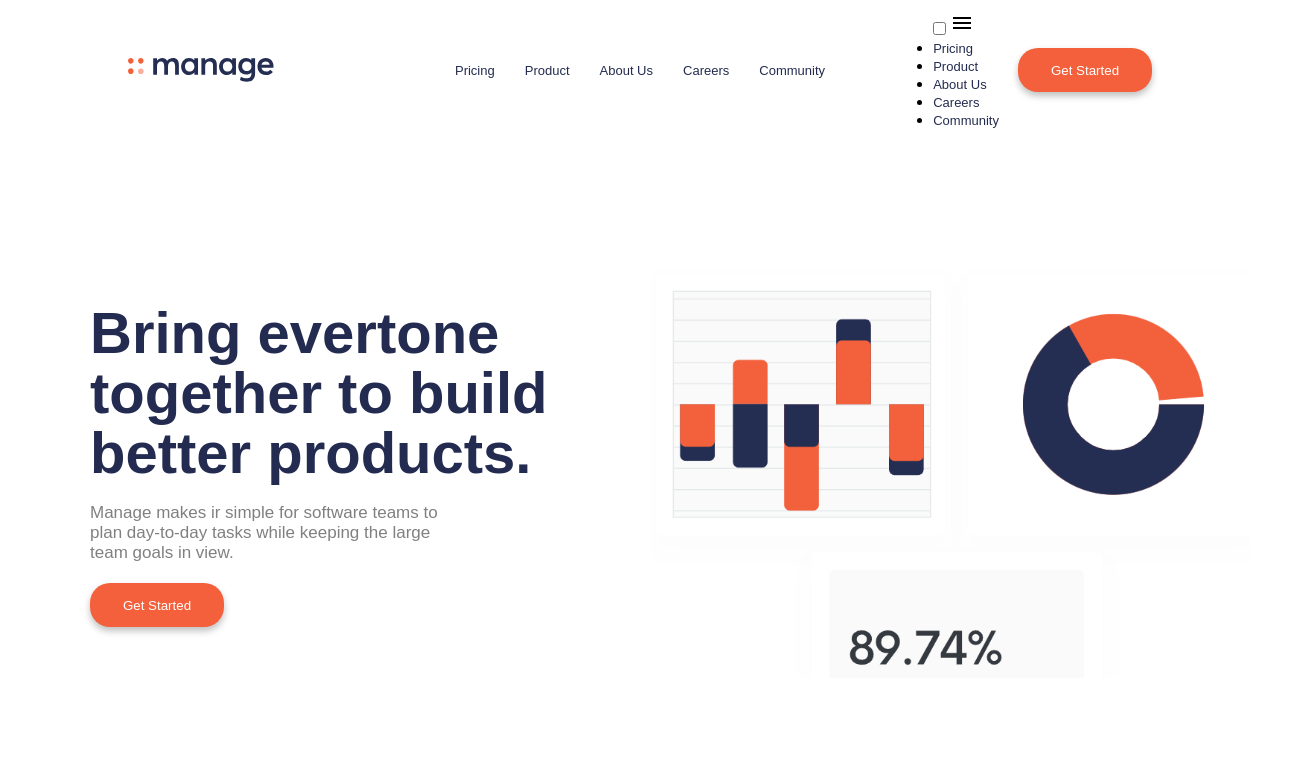
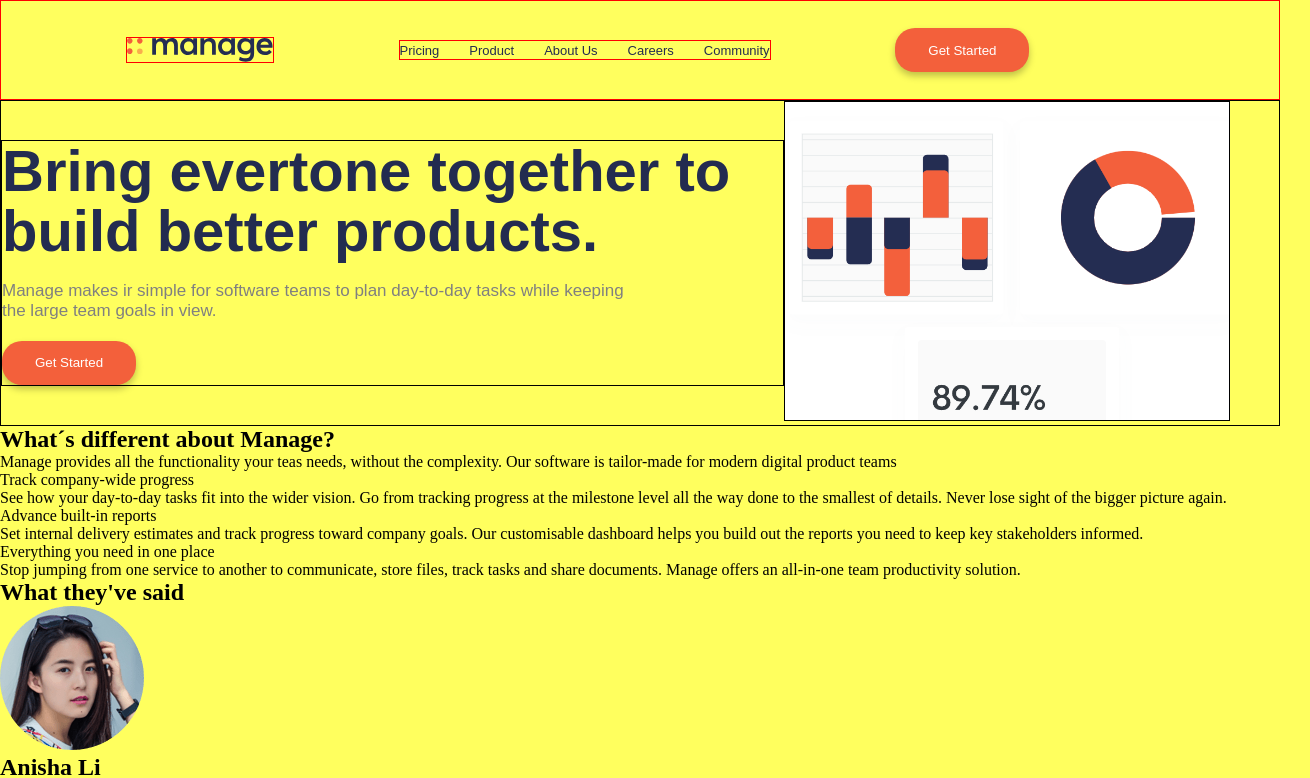
Before and after one commit to edelcastano/Front-End-I-Examen-Practico-Final, a plain HTML site: page index.html in a window 1280 px wide. Shown: the top 778 px of the page, 1310 px wide, since content can reach past the window. Drawn offline with Linux system fonts and the light colour scheme; a web font is replaced by a local one.

Commit message:
Lo desarmé de nuevo, empecé, pero llevo mejor orden

```diff
--- a/css/style.css
+++ b/css/style.css
@@ -17,36 +17,39 @@
   background: var(--color-one);
 }
 
+.body{
+  border: solid 1px black;
+}
+
 .header {
   width: 100%;
-  height: 140px;
   display: flex;
-  flex-direction: row;
+  flex-direction: flex;
   flex-wrap: wrap;
-  justify-content: space-around;
+  justify-content: space-evenly;
   align-content: center;
   align-items: center;
   list-style: none;
-  gap: 90px;
-  position: relative;
+  border: 1px red solid;
+  height: 100px;
 }
+
 .header__logo {
-  position: absolute;
-  left: 10%;
+  border: 1px red solid;
 }
 
 .header__list {
   display: flex;
   flex-direction: row;
   flex-wrap: wrap;
-  justify-content: center;
+  justify-content: space-between;
   align-content: center;
   align-items: center;
   list-style: none;
   gap: 30px;
-  position: absolute;
+  border: 1px red solid;
 }
-.header__list__text {
+.header__list a{
   text-decoration: none;
   color: var(--color-two);
   font-family: "Be Vietnam", sans-serif;
@@ -54,70 +57,13 @@
   font-size: 13px;
 }
 
-.header__list__text:hover {
+.header__list a:hover {
   text-decoration: underline;
   cursor: pointer;
   color: var(--color-two);
   opacity: 50%;
 }
-.header__list__button {
-  width: 134px;
-  height: 44px;
-  border-radius: 20px;
-  color: white;
-  background-color: var(--color-one);
-  border: none;
-  box-shadow: 0px 4px 7px rgba(0, 0, 0, 0.25);
-  font-family: "Be Vietnam", sans-serif;
-  position: absolute;
-  right: 10%;
-  top: 50%;
-  transform: translateY(-50%);
-}
-
-.header__list__button:hover {
-  text-decoration: underline;
-  cursor: pointer;
-  opacity: 50%;
-}
-
-.header__list__button::selection {
-  background-color: var(--color-two);
-}
-
-.main__section1 {
-  display: flex;
-  flex-direction: row;
-  justify-content: center;
-  align-content: center;
-  align-items: center;
-  width: 100%;
-  height: 650px;
-}
-.section1__left {
-  display: flex;
-  flex-direction: column;
-  gap: 20px;
-}
-
-.section1__left__title {
-  color: var(--color-two);
-  font-family: "Be Vietnam", sans-serif;
-  font-weight: 700;
-  font-size: 58px;
-  line-height: 60px;
-  width: 500px;
-}
-
-.section1__left__sentence {
-  color: var(--color-three);
-  font-family: "Be Vietnam", sans-serif;
-  font-weight: 500;
-  font-size: 17px;
-  width: 380px;
-}
-
-.section1__left__button {
+.header__link button{
   width: 134px;
   height: 44px;
   border-radius: 20px;
@@ -128,21 +74,90 @@
   font-family: "Be Vietnam", sans-serif;
 }
 
-.section1__left__button:hover {
+.header__link button:hover {
   text-decoration: underline;
   cursor: pointer;
   opacity: 50%;
 }
 
-.section1__left__button::selection {
+.header__link button::selection {
   background-color: var(--color-two);
 }
 
-.class__section1__left__image img {
-  width: 600px;
-  margin: 10% 10%;
+
+.header__menu i{
+  font-size: 50px;
+
+}
+.header__menu i:hover {
+  background: rgba(0, 0, 0, 0.25);
+  cursor: pointer;
+  color: var(--color-two);
 }
 
+
+
+.main__section1{
+  display: flex;
+  flex-direction: row;
+  justify-content: space-evenly;
+  align-content: center;
+  align-items: center;
+  width: 100%;
+  border: solid 1px black;
+}
+.main__section1__left {
+  display: flex;
+  flex-direction: column;
+  align-items: flex-start;
+  gap: 20px;
+  width: 100%;
+  border: solid 1px black;
+}
+
+.main__section1__left h1{
+  color: var(--color-two);
+  font-family: "Be Vietnam", sans-serif;
+  font-weight: 700;
+  font-size: 58px;
+  line-height: 60px;
+  width: 100%;
+}
+
+.main__section1__left p {
+  color: var(--color-three);
+  font-family: "Be Vietnam", sans-serif;
+  font-weight: 500;
+  font-size: 17px;
+  width: 80%;
+}
+
+.main__section1__left button{
+  width: 134px;
+  height: 44px;
+  border-radius: 20px;
+  color: white;
+  background-color: var(--color-one);
+  border: none;
+  box-shadow: 0px 4px 7px rgba(0, 0, 0, 0.25);
+  font-family: "Be Vietnam", sans-serif;
+}
+
+.main__section1__left button:hover {
+  text-decoration: underline;
+  cursor: pointer;
+  opacity: 50%;
+}
+
+.main__section1__left button::selection {
+  background-color: var(--color-two);
+}
+
+.main__section1 img{
+  width: 90%;
+  border: solid 1px black;
+}
+/*
 .main__section2 {
   display: flex;
   flex-direction: row;
@@ -514,80 +529,79 @@ ol li:before {
   font-size: 12px;
 }
 
-@media (max-width: 450px) {
-  .header__menu {
-    position: absolute;
-    right: 10%;
-    top: 50px;
+
+*/
+
+@media (min-width: 769px) {
+  body{
+    background-color: rgba(255, 255, 0, 0.63);
   }
 
-  .header__list {
+  .header__menu i{
     display: none;
   }
 
-  .header__list__button {
+
+}
+
+
+@media (max-width: 768px) {
+  body{
+    background-color:rgba(231, 19, 19, 0.959);
+  }
+  .header__list{
+    display: none;
+  }
+  .header__link button{
     display: none;
   }
 
-  .header__list2 {
-    display: flex;
-    flex-direction: column;
-    justify-content: center;
-    align-content: center;
-    align-items: start;
-    list-style: none;
-    display: none;
-    position: absolute;
-    right: 50%;
+  .main__section1{
+    flex-direction: column-reverse;
+
+    text-align: center;
+  }
+  .main__section1__left{
+    align-items: center;
+  }
+  .main__section1__left h1{
+    text-align: center;
+    font-size: 50px;
+  }
+  .main__section1__left p{
+    text-align: center;
   }
 
-  .menu {
-    width: 30px;
-    height: 30px;
+
+}
+
+
+@media (max-width: 460px) {
+  body{
+    background-color: rgba(91, 165, 88, 0.322);
   }
-  .menu:hover {
-    background: rgba(0, 0, 0, 0.25);
-  }
-
-  #btn-menu {
+  .header__list{
     display: none;
   }
 
-  #btn-menu:checked ~ .header__list2 {
-    display: inline-table;
+  .header__link button{
+    display: none;
   }
-  main {
-    border: 1px red solid;
+
+  .main__section1{
+    flex-direction: column-reverse;
+    text-align: center;
   }
-  .main__section1 {
-    flex-direction: column-reverse;
+  .main__section1__left{
     align-items: center;
-    align-content: center;
     width: 100%;
   }
+  .main__section1__left h1{
+    text-align: center;
+    font-size: 40px;
 
-  .class__section1__left__image img {
-    width: 100%;
-    margin: 0% 0%;
-    margin-top: 10%;
-    border: 3px solid yellow;
   }
-  .main {
-    border: solid 2px blue;
-  }
-  .section1__left {
-    width: 100%;
-    align-items: center;
-    align-content: center;
-    border: solid 3px black;
-  }
-  .section1__left__title {
-    font-size: 3rem;
-    width: 100%;
-    text-align: center;
-  }
-  .section1__left__sentence {
-    width: 100%;
+  .main__section1__left p{
     text-align: center;
   }
 }
--- a/index.html
+++ b/index.html
@@ -6,85 +6,45 @@
     <meta name="viewport" content="width=device-width, initial-scale=1.0" />
     <title>Trabajo Final Front End</title>
     <link href="css/style.css" rel="stylesheet" />
+    <link rel="stylesheet" href="https://use.fontawesome.com/releases/v5.8.1/css/all.css" integrity="sha384-50oBUHEmvpQ+1lW4y57PTFmhCaXp0ML5d60M1M7uH2+nqUivzIebhndOJK28anvf" crossorigin="anonymous">
   </head>
-  <body class="body">
+  <body>
     <header class="header">
       <img src="/images/logo.svg" alt="Logo" class="header__logo" />
 
       <ul class="header__list">
-        <li>
-          <a href="" target="_blank" class="header__list__text">Pricing</a>
-        </li>
-        <li>
-          <a href="" target="_blank" class="header__list__text">Product</a>
-        </li>
-        <li>
-          <a href="" target="_blank" class="header__list__text">About Us</a>
-        </li>
-        <li>
-          <a href="" target="_blank" class="header__list__text">Careers</a>
-        </li>
-        <li>
-          <a href="" target="_blank" class="header__list__text">Community</a>
-        </li>
+        <li><a href="" target="_blank">Pricing</a></li>
+        <li><a href="" target="_blank">Product</a></li>
+        <li><a href="" target="_blank">About Us</a></li>
+        <li><a href="" target="_blank">Careers</a></li>
+        <li><a href="" target="_blank">Community</a></li>
       </ul>
-      <a href="" target="_blank"
-        ><button class="header__list__button">Get Started</button></a
-      >
 
-      <div class="header__menu">
-        <input type="checkbox" id="btn-menu" />
-        <label for="btn-menu"
-          ><svg
-            xmlns="http://www.w3.org/2000/svg"
-            height="24px"
-            viewBox="0 0 24 24"
-            width="24px"
-            fill="#000000"
-            class="menu"
-          >
-            <path d="M0 0h24v24H0z" fill="none" />
-            <path d="M3 18h18v-2H3v2zm0-5h18v-2H3v2zm0-7v2h18V6H3z" /></svg
-        ></label>
-        <ul class="header__list2">
-          <li>
-            <a href="" target="_blank" class="header__list__text">Pricing</a>
-          </li>
-          <li>
-            <a href="" target="_blank" class="header__list__text">Product</a>
-          </li>
-          <li>
-            <a href="" target="_blank" class="header__list__text">About Us</a>
-          </li>
-          <li>
-            <a href="" target="_blank" class="header__list__text">Careers</a>
-          </li>
-          <li>
-            <a href="" target="_blank" class="header__list__text">Community</a>
-          </li>
-        </ul>
-      </div>
+      <a class="header__link" href="" target="_blank"><button>Get Started</button></a>
+
+      <div class="header__menu"><i class="fas fa-bars fa-2xl"></i></div>
+
     </header>
+
     <main class="main">
       <section class="main__section1">
-        <div class="section1__left">
-          <h1 class="section1__left__title">
+        <div class="main__section1__left">
+          <h1>
             Bring evertone together to build better products.
           </h1>
-          <p class="section1__left__sentence">
+
+          <p>
             Manage makes ir simple for software teams to plan day-to-day tasks
             while keeping the large team goals in view.
           </p>
-          <a href="" target="_blank"
-            ><button class="section1__left__button">
-              Get Started
-            </button></a
-          >
+
+          <a href="" target="_blank" ><button>Get Started</button></a>
         </div>
 
-        <div class="class__section1__left__image">
+        <div>
           <img src="images/grafico.PNG" alt="Graficos" />
         </div>
+
       </section>
 
       <section class="main__section2">
```
